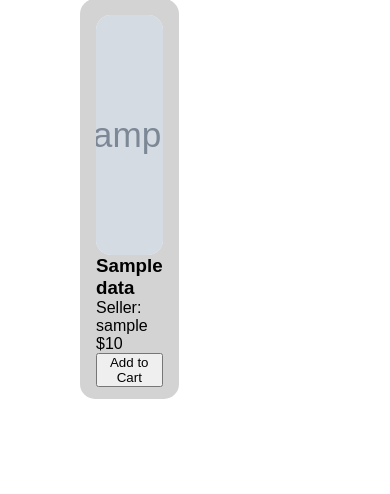
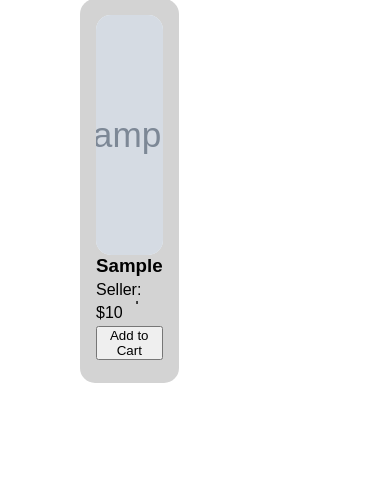
Before and after one commit to 0-ks-0/cset180-fp-ecommerce, a Flask app: template src/templates/products.html in a window 390 px wide; the page is wider, and only the part inside the window is pictured. Shown: the part 73-567 px from the top of that part. Run offline with Flask 3, Linux system fonts and the light colour scheme; the template is opened without the code that fills it: most values are stand-ins (such as "Sample title", 1, 10 or a date in 2020); grey boxes marked "Sample" are stand-in pictures; parts of the project's set-up code (start-up, migrations or seed data) failed here and were passed over.

Commit message:
Update styling of products page
- Added media to adapt to tablet size
- Made product div shorter
- Styled product info

```diff
--- a/src/static/styles/products.css
+++ b/src/static/styles/products.css
@@ -7,6 +7,8 @@
 }
 .page_body
 {
+	width: 100%;
+
 	display: grid;
 	grid-template-columns: repeat(4, 1fr);
 
@@ -15,10 +17,18 @@
 	padding: 1em 5em;
 }
 
+@media only screen and (max-device-width: 790px)
+{
+	.page_body
+	{
+		grid-template-columns: repeat(2, 1fr);
+	}
+}
+
 .product
 {
 	width: 100%;
-	height: 25em;
+	height: 24em;
 
 	background-color: var(--background_gray);
 
@@ -46,3 +56,21 @@ img
 
 	border-radius: var(--border_radius);
 }
+
+.product_info
+{
+	width: 100%;
+	height: 15em;
+}
+
+.name,
+.vendor_username,
+.price
+{
+	width: 100%;
+	height: 1.4em;
+
+	white-space: wrap;
+
+	overflow: hidden;
+}
```
